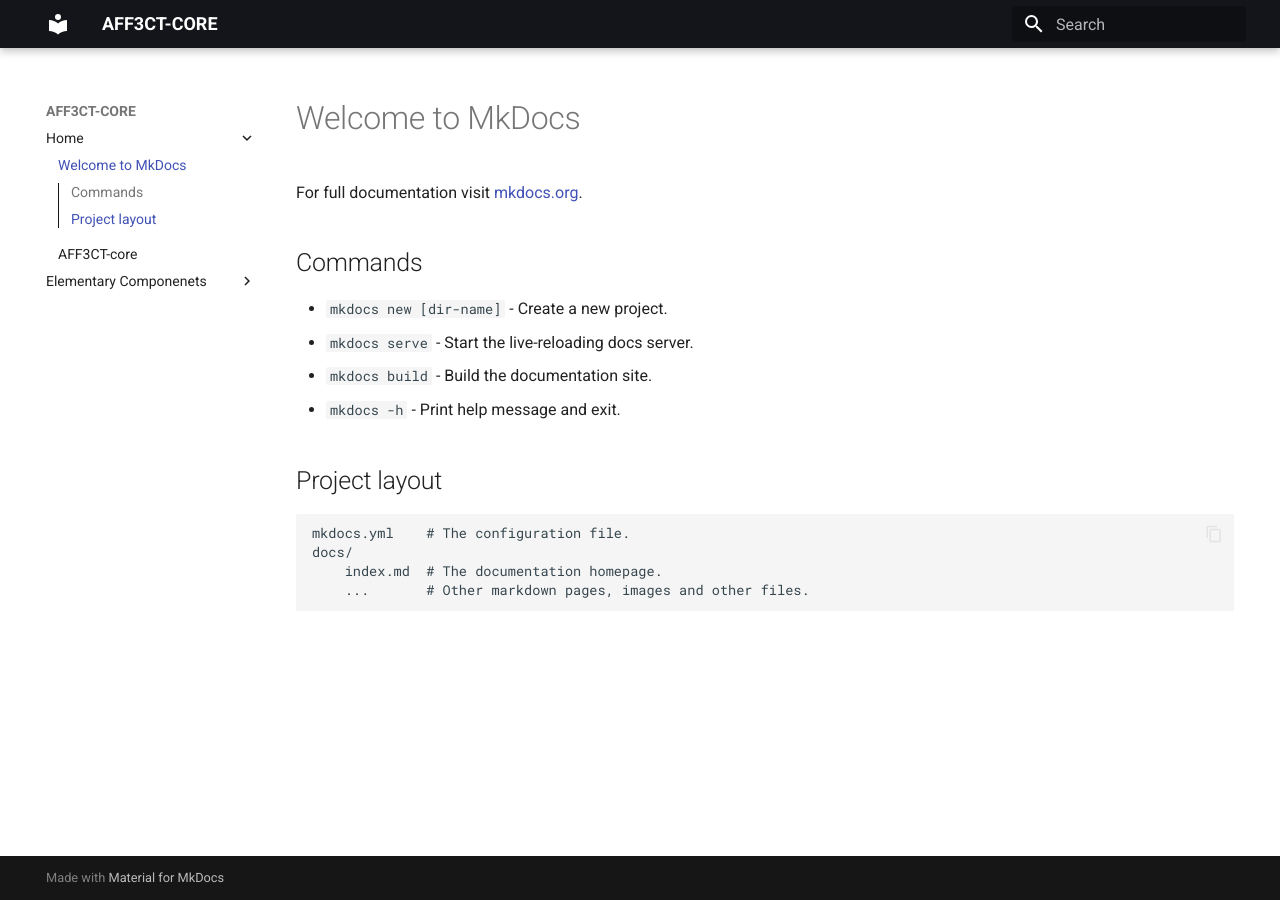
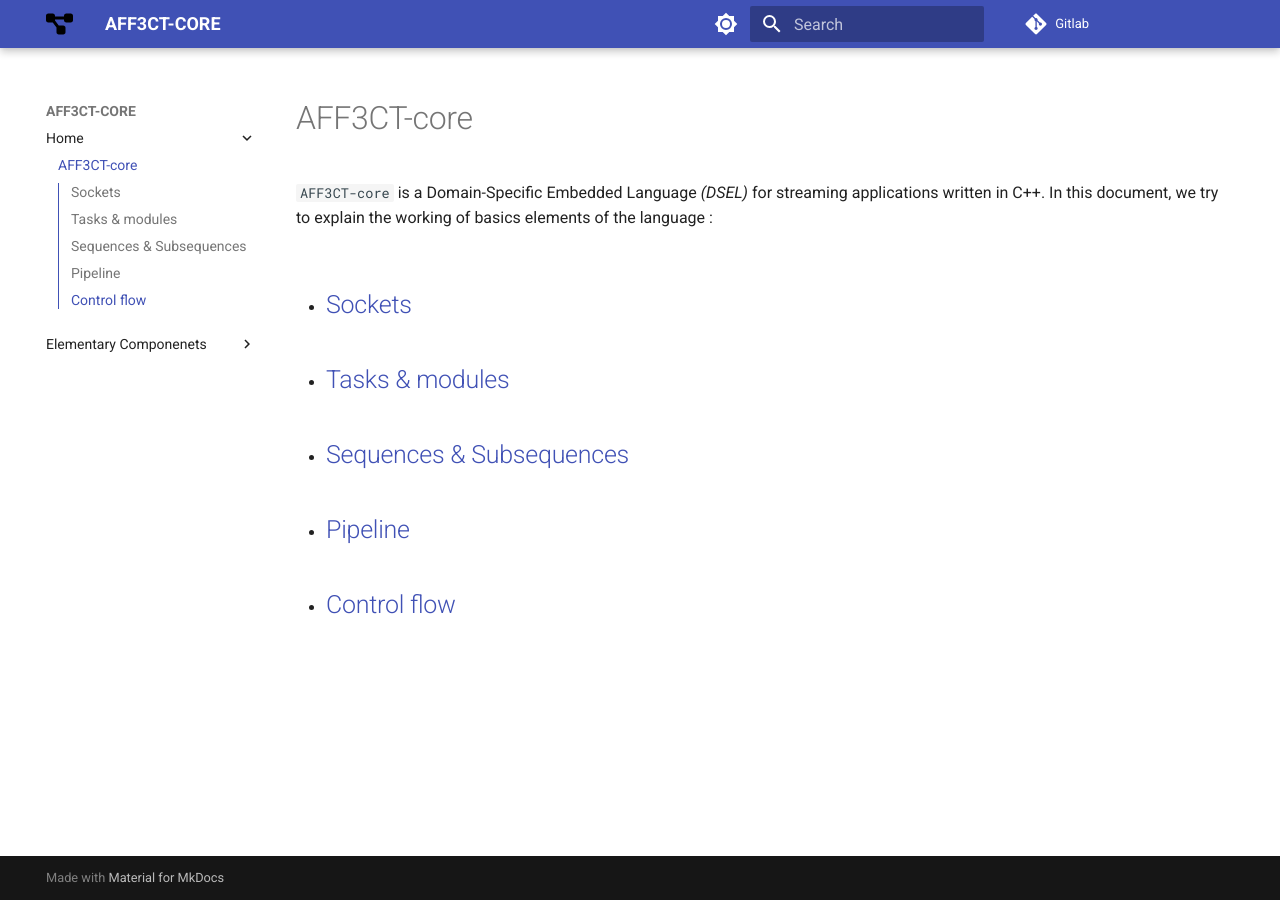
Before and after one commit to aff3ct/streampu, an MkDocs documentation site: the page built from docs/index.md, in a window 1280 px wide. Built offline with MkDocs 1.6.1 and Material for MkDocs 9.7.7, drawn with Linux system fonts in a browser that asks for light colours.

Commit message:
icon & homepage

```diff
--- a/docs/index.md
+++ b/docs/index.md
@@ -1,17 +1,10 @@
-# Welcome to MkDocs
+# AFF3CT-core
 
-For full documentation visit [mkdocs.org](https://www.mkdocs.org).
+`AFF3CT-core` is a Domain-Specific Embedded Language *(DSEL)* for streaming applications written in C++. In this document, we try to explain the working of basics elements of the language :
 
-## Commands
 
-* `mkdocs new [dir-name]` - Create a new project.
-* `mkdocs serve` - Start the live-reloading docs server.
-* `mkdocs build` - Build the documentation site.
-* `mkdocs -h` - Print help message and exit.
-
-## Project layout
-
-    mkdocs.yml    # The configuration file.
-    docs/
-        index.md  # The documentation homepage.
-        ...       # Other markdown pages, images and other files.
+ - ## [Sockets](Socket.md)
+ - ## [Tasks & modules](module & task.md)
+ - ## [Sequences & Subsequences](Sequence & Subsequence.md)
+ - ## [Pipeline](Pipeline & Adaptor.md)
+ - ## [Control flow](Switcher.md)
--- a/mkdocs.yml
+++ b/mkdocs.yml
@@ -1,6 +1,7 @@
 site_name: AFF3CT-CORE
 site_url: https://affec3ct-core-siteplaceholder.com/
 theme:
+  logo: assets/diagram-project-solid.svg
   features:
     - toc.integrate
     - navigation.top
@@ -9,17 +10,30 @@ theme:
     - content.tabs.link
     - content.code.annotation
     - content.code.copy
-
   name: material
   palette:
     scheme: default
     primary: black
     secondary: black
     hljs_style: monokai
+  palette:
+
+    # Palette toggle for light mode
+    - scheme: default
+      toggle:
+        icon: material/brightness-7
+        name: Switch to dark mode
+
+    # Palette toggle for dark mode
+    - scheme: slate
+      toggle:
+        icon: material/brightness-4
+        name: Switch to light mode
 
   language: en
 
 
+repo_url: https://gitlab.lip6.fr/sog/aff3ct-core
 
 
 markdown_extensions:
@@ -58,7 +72,6 @@ extra_javascript:
 nav:
   - Home:
     - index.md
-    - overview.md
   - Elementary Componenets:
       - Socket.md
       - module & task.md
```
Also changed, not shown: docs/Sequence & Subsequence.md (+1 -1 lines), docs/overview.md (deleted, +0 -10 lines), docs/assets/diagram-project-solid.svg (added).
